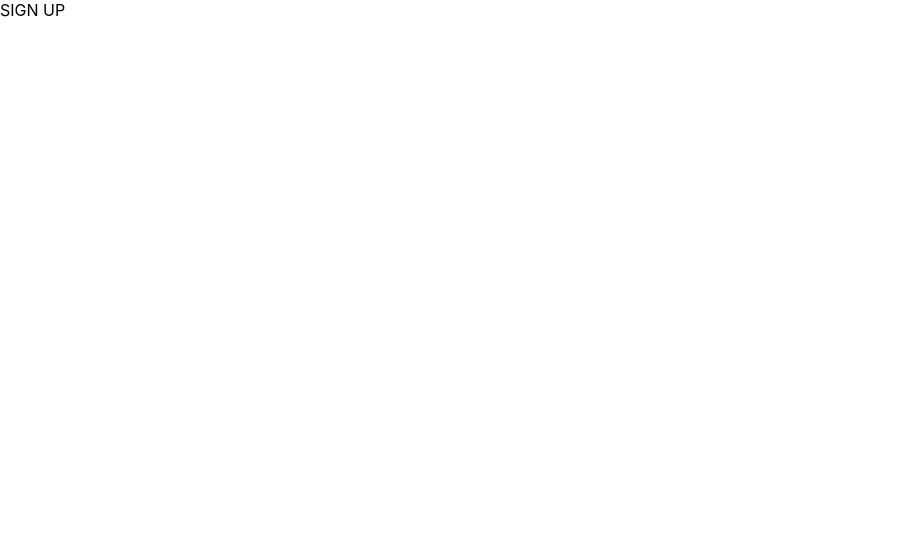
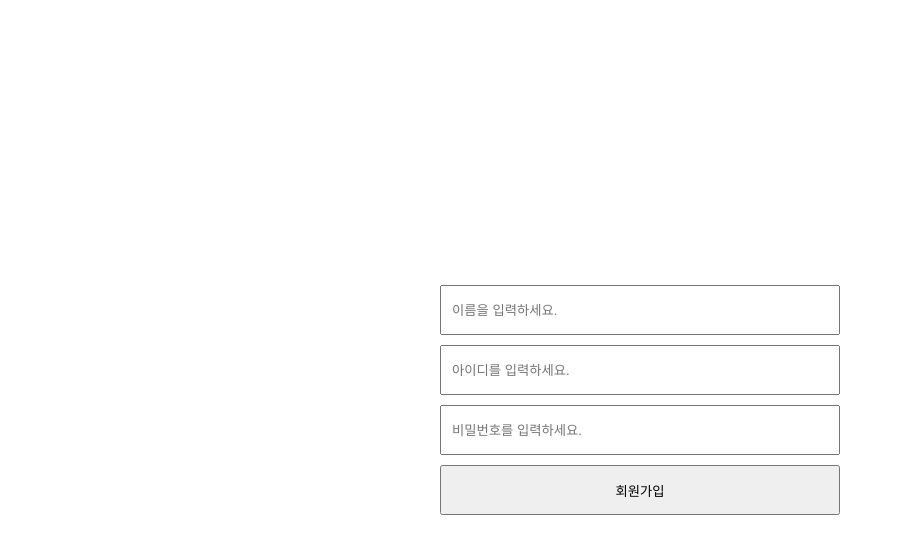
Before and after one commit to Sean-Kim-27/testReact, a React (Create React App) app: page /registerPage in a window 1280 px wide. Shown: the top 554 px of the page, without its empty margins (0-902 px from the left). Built offline with nearby package versions, Linux system fonts and the light colour scheme.

Commit message:
register page add

```diff
--- a/src/App.js
+++ b/src/App.js
@@ -5,8 +5,6 @@ import BoardList from './BoardList';
 import {Routes, Route} from 'react-router-dom';
 import RegisterPage from './RegisterPage';
 import SignInPage from './SignInPage';
-
-// import './App.css'; // 스타일 좀 먹이자
 
 function App() {
   return(
--- a/src/Home.js
+++ b/src/Home.js
@@ -13,7 +13,7 @@ function Home() {
 
 
     const handleSignUp = () => {
-        console.log("회원가입 버튼 클릭");
+        navigate('/registerPage')
     }
 
     return(
@@ -22,12 +22,12 @@ function Home() {
                 <li className='menu'
                     onClick={handleSignIn}
                 >
-                    로그인
+                    <p>로그인</p>
                 </li>
                 <li className='menu'
                     onClick={handleSignUp}
                 >
-                    회원가입
+                    <p>회원가입</p>
                 </li>
             </ul>
         </nav>
--- a/src/RegisterPage.js
+++ b/src/RegisterPage.js
@@ -1,12 +1,58 @@
 import axios from 'axios';
-import './App.css'; // 스타일 좀 먹이자
+import './styles/init.css';
+import './styles/registerPage.css';
 import React from 'react'
+import { useNavigate } from 'react-router-dom';
+import { useState } from 'react';
 
 function RegisterPage() {
+  const navigate = useNavigate();
+  const [nickname, setNickname] = useState('');
+  const [userId, setUserId] = useState('');
+  const [password, setPassword] = useState('');
 
+  const RegisterCheck = async (e) => {
+    e.preventDefault();
+
+    // console.log(nickname, userId, password);
+    try {
+      const request = await axios.post('https://testspring-kmuc.onrender.com/auth/signup', {
+        nickname: nickname,
+        username: userId,
+        password: password
+      });
+
+      console.log(request);
+
+      if(request.data) {
+        alert('회원가입 성공!');
+        navigate('/');
+      } else {
+        alert('회원가입 실패', request.data.message);
+      }
+    } catch(error) {
+      console.error(error);
+    }
+  }
 
   return (
-    <div>SIGN UP</div>
+    <div className='register_container'>
+      <form className='register_form' onSubmit={RegisterCheck}>
+        <input className='register_input' type='text' placeholder='이름을 입력하세요.' name='nickname'
+        value={nickname}
+        onChange={(e) => setNickname(e.target.value)}
+        />
+        <input className='register_input' type='text' placeholder='아이디를 입력하세요.' name='username'
+        value={userId}
+        onChange={(e) => setUserId(e.target.value)}
+        />
+        <input className='register_input' type='password' placeholder='비밀번호를 입력하세요.' name='password'
+        value={password}
+        onChange={(e) => setPassword(e.target.value)}
+        />
+        <button type='submit' className='register_submit_button'>회원가입</button>
+      </form>
+    </div>
   )
 }
 
--- a/src/SignInPage.js
+++ b/src/SignInPage.js
@@ -11,19 +11,19 @@ function SignInPage() {
 
   const handleLogin = async (e) => {
     e.preventDefault();
+
+    // console.log(userId, password)
     try {
-      const response = await axios.post('https://testspring-kmuc.onrender.com/auth/login', {
+      const request = await axios.post('https://testspring-kmuc.onrender.com/auth/login', {
         username: userId,
         password: password,
       });
 
-      console.log(response);
-
-      if(response.data.success) {
+      if(request.data.success) {
         alert('로그인 성공!');
-        navigate('/')
+        navigate('/');
       } else {
-        alert('로스인 실패', response.data.message);
+        alert('로그인 실패', request.data.message);
       }
     } catch(error) {
       console.error('로그인 중 오류 발생:', error)
@@ -34,11 +34,11 @@ function SignInPage() {
   return (
     <div className='container' id='signIn_container'>
       <form className='signIn_form' onSubmit={handleLogin}>
-        <input type='text' className='text_input' placeholder='Input ID' name='username' id='input_id'
+        <input type='text' className='text_input' placeholder='아이디를 입력하세요.' name='username' id='input_id'
         value={userId}
         onChange={(e) => setUserId(e.target.value)}
         ></input>
-        <input type='text' className='text_input' placeholder='Input PW' name='password' id='input_pw'
+        <input type='password' className='text_input' placeholder='비밀번호를 입력하세요.' name='password' id='input_pw'
         value={password}
         onChange={(e) => setPassword(e.target.value)}
         ></input>
--- a/src/index.js
+++ b/src/index.js
@@ -1,6 +1,5 @@
 import React from 'react';
 import ReactDOM from 'react-dom/client';
-// import './styles/index.css';
 import App from './App';
 import reportWebVitals from './reportWebVitals';
 import {BrowserRouter} from 'react-router-dom';
--- a/src/styles/init.css
+++ b/src/styles/init.css
@@ -6,6 +6,7 @@ ul, li {
     margin: 0px auto;
     padding: 0px;
     box-sizing: border-box;
+    user-select: none;
 }
 
 body {
--- a/src/styles/registerPage.css
+++ b/src/styles/registerPage.css
@@ -0,0 +1,23 @@
+.register_container {
+    width: 100vw;
+    height: 100vh;
+    position: relative;
+    display: flex;
+    justify-content: center;
+    align-items: center;
+}
+
+.register_input {
+    width: 400px;
+    height: 50px;
+    display: flex;
+    justify-content: center;
+    align-items: center;
+    margin-bottom: 10px;
+    padding: 10px;
+}
+
+.register_submit_button {
+    width: 400px;
+    height: 50px;
+}
```
